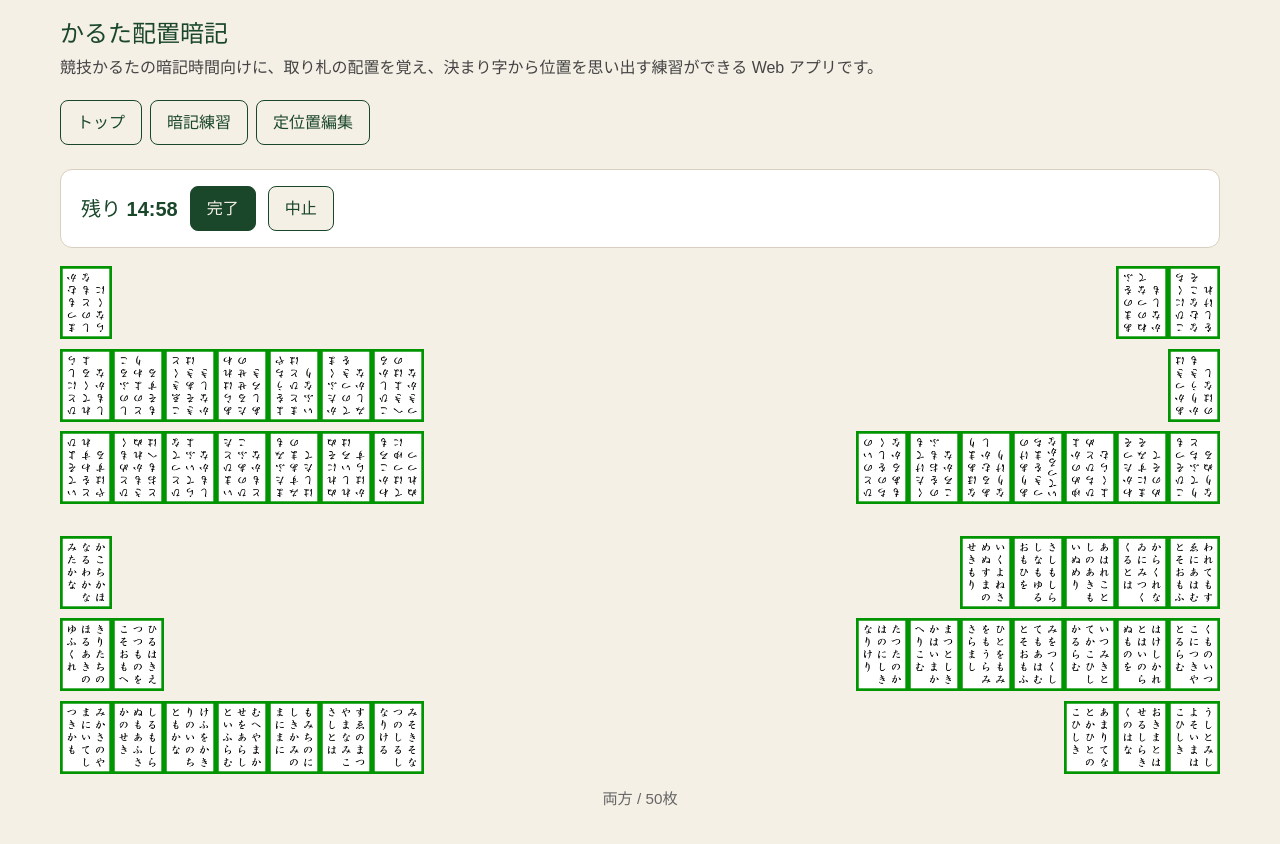
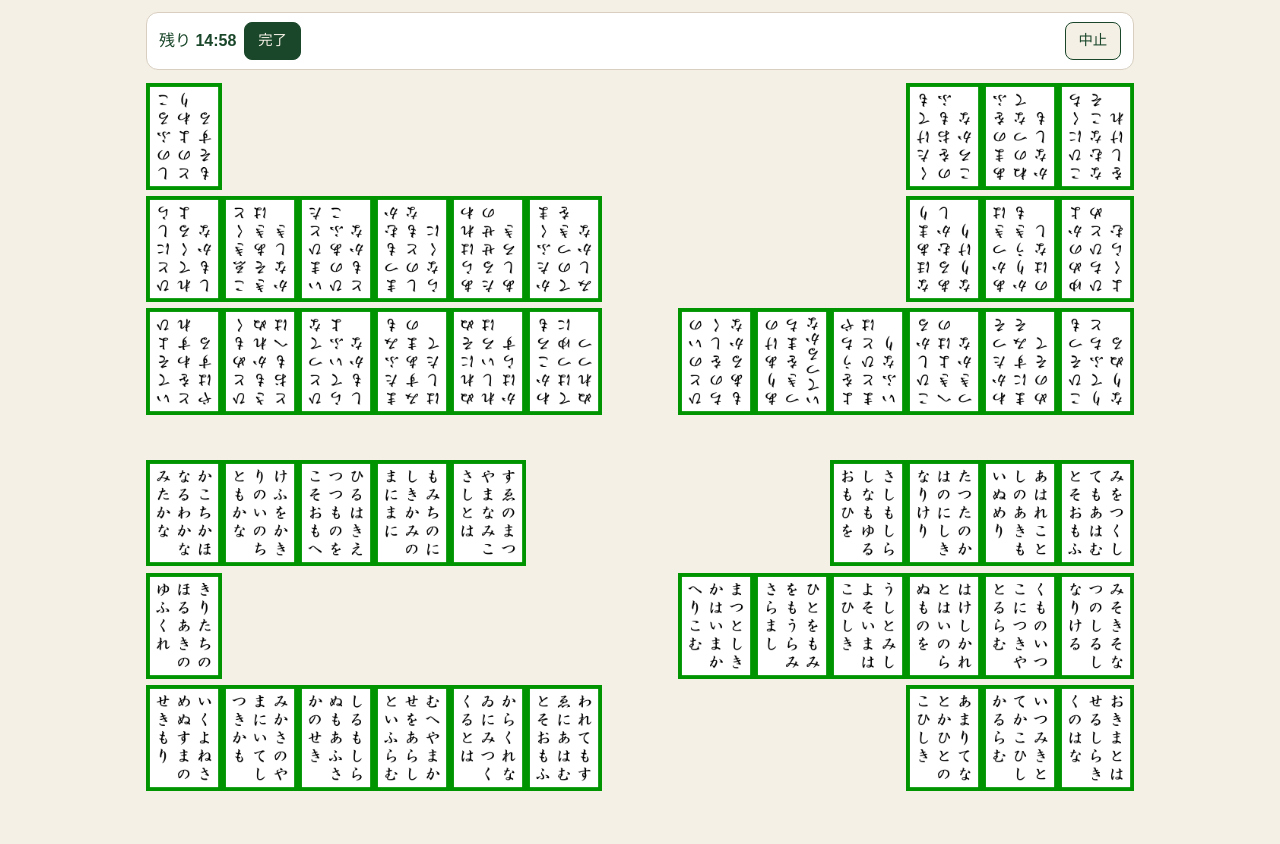
Before and after one commit to kg9n3n8y/anki_practice, a React (Vite) app: page /practice/start in a window 1280 px wide. Both pictures are taken after a click on the button "練習を開始". Shown: the top 844 px of the page. After the commit the page ends 819 px from the top, so only its background shows below. Built offline with nearby package versions, Linux system fonts and the light colour scheme.

Commit message:
暗記モードの基本機能が完成

```diff
--- a/src/components/Board.tsx
+++ b/src/components/Board.tsx
@@ -8,7 +8,6 @@ type BoardProps = {
   opponent: AreaBoard;
   self: AreaBoard;
   mode: PracticeMode;
-  fudaWidth: number;
   interactive?: boolean;
   onCardClick?: (card: BoardCard, camp: "opponent" | "self") => void;
 };
@@ -17,14 +16,12 @@ function BoardArea({
   areaId,
   areaBoard,
   camp,
-  fudaWidth,
   interactive,
   onCardClick,
 }: {
   areaId: AreaId;
   areaBoard: AreaBoard;
   camp: "opponent" | "self";
-  fudaWidth: number;
   interactive?: boolean;
   onCardClick?: (card: BoardCard, camp: "opponent" | "self") => void;
 }) {
@@ -47,7 +44,11 @@ function BoardArea({
             onClick={() => onCardClick?.(card, camp)}
             aria-label={card.faceUp ? card.poem.kimariji : "裏向きの札"}
           >
-            <FudaImage src={src} alt={card.poem.kimariji} displayWidth={fudaWidth} />
+            <FudaImage
+              src={src}
+              alt={card.poem.kimariji}
+              boardSized
+            />
           </button>
         );
       })}
@@ -65,7 +66,6 @@ export function Board({
   opponent,
   self,
   mode,
-  fudaWidth,
   interactive,
   onCardClick,
 }: BoardProps) {
@@ -82,7 +82,6 @@ export function Board({
                 areaId={row.right}
                 areaBoard={opponent}
                 camp="opponent"
-                fudaWidth={fudaWidth}
                 interactive={interactive}
                 onCardClick={onCardClick}
               />
@@ -90,7 +89,6 @@ export function Board({
                 areaId={row.left}
                 areaBoard={opponent}
                 camp="opponent"
-                fudaWidth={fudaWidth}
                 interactive={interactive}
                 onCardClick={onCardClick}
               />
@@ -109,7 +107,6 @@ export function Board({
                 areaId={row.left}
                 areaBoard={self}
                 camp="self"
-                fudaWidth={fudaWidth}
                 interactive={interactive}
                 onCardClick={onCardClick}
               />
@@ -117,7 +114,6 @@ export function Board({
                 areaId={row.right}
                 areaBoard={self}
                 camp="self"
-                fudaWidth={fudaWidth}
                 interactive={interactive}
                 onCardClick={onCardClick}
               />
--- a/src/components/FudaImage.tsx
+++ b/src/components/FudaImage.tsx
@@ -3,8 +3,10 @@ import { FUDA_INTRINSIC_HEIGHT, FUDA_INTRINSIC_WIDTH } from "../lib/fudaSize";
 type FudaImageProps = {
   src: string;
   alt: string;
-  /** 画面上の表示幅（px）。高さは 400:560 の比率で自動 */
+  /** 盤面以外での表示幅（px） */
   displayWidth?: number;
+  /** true のとき CSS 変数 --fuda-w で幅を決める（盤面用） */
+  boardSized?: boolean;
   className?: string;
 };
 
@@ -12,16 +14,25 @@ export function FudaImage({
   src,
   alt,
   displayWidth = 48,
+  boardSized = false,
   className,
 }: FudaImageProps) {
+  const classes = [
+    "fuda-img",
+    boardSized ? "fuda-img--board" : "",
+    className ?? "",
+  ]
+    .filter(Boolean)
+    .join(" ");
+
   return (
     <img
       src={src}
       alt={alt}
-      className={className ? `fuda-img ${className}` : "fuda-img"}
+      className={classes}
       width={FUDA_INTRINSIC_WIDTH}
       height={FUDA_INTRINSIC_HEIGHT}
-      style={{ width: displayWidth }}
+      style={boardSized ? undefined : { width: displayWidth }}
       decoding="async"
     />
   );
--- a/src/components/Layout.tsx
+++ b/src/components/Layout.tsx
@@ -1,26 +1,13 @@
-import { Link, Outlet } from "react-router-dom";
+import { Outlet, useLocation } from "react-router-dom";
 
 export function Layout() {
+  const { pathname } = useLocation();
+  const isPracticeMain = pathname === "/practice/main";
+
   return (
-    <div className="app-shell">
-      <header className="app-header">
-        <h1>かるた配置暗記</h1>
-        <p>
-          競技かるたの暗記時間向けに、取り札の配置を覚え、決まり字から位置を思い出す練習ができる
-          Web アプリです。
-        </p>
-      </header>
-      <nav className="app-nav" aria-label="メイン">
-        <Link to="/" className="app-button secondary">
-          トップ
-        </Link>
-        <Link to="/practice/start" className="app-button secondary">
-          暗記練習
-        </Link>
-        <Link to="/teigi" className="app-button secondary">
-          定位置編集
-        </Link>
-      </nav>
+    <div
+      className={`app-shell${isPracticeMain ? " app-shell--practice" : ""}`}
+    >
       <main>
         <Outlet />
       </main>
--- /dev/null
+++ b/src/hooks/useBoardFudaWidth.ts
@@ -0,0 +1,32 @@
+import { useLayoutEffect, useRef, useState } from "react";
+import { BOARD_ROW_UNITS } from "../lib/areas";
+
+const MIN_FUDA_WIDTH = 20;
+
+/** コンテナ幅から取り札1枚の幅を算出（13単位レイアウト） */
+export function fudaWidthFromContainer(containerWidth: number): number {
+  if (containerWidth <= 0) return MIN_FUDA_WIDTH;
+  return Math.max(MIN_FUDA_WIDTH, Math.floor(containerWidth / BOARD_ROW_UNITS));
+}
+
+/** 盤面コンテナの実幅に合わせて --fuda-w を決める */
+export function useBoardFudaWidth() {
+  const containerRef = useRef<HTMLDivElement>(null);
+  const [fudaWidth, setFudaWidth] = useState(MIN_FUDA_WIDTH);
+
+  useLayoutEffect(() => {
+    const el = containerRef.current;
+    if (!el) return;
+
+    const update = () => {
+      setFudaWidth(fudaWidthFromContainer(el.clientWidth));
+    };
+
+    update();
+    const ro = new ResizeObserver(update);
+    ro.observe(el);
+    return () => ro.disconnect();
+  }, []);
+
+  return { containerRef, fudaWidth };
+}
--- a/src/index.css
+++ b/src/index.css
@@ -48,27 +48,29 @@ button.secondary,
 }
 
 .app-shell {
-  max-width: 1200px;
+  max-width: 720px;
   margin: 0 auto;
-  padding: 1rem 1.25rem 2rem;
+  padding: 0.75rem 1rem 1.5rem;
 }
 
-.app-header h1 {
-  margin: 0 0 0.25rem;
-  font-size: 1.5rem;
-  color: #1a472a;
+/* 暗記メイン画面: PC では盤面を大きく表示 */
+.app-shell--practice {
+  max-width: 960px;
 }
 
-.app-header p {
-  margin: 0 0 1.25rem;
-  color: #444;
+@media (min-width: 1024px) {
+  .app-shell--practice {
+    max-width: 1040px;
+    padding-left: 1.25rem;
+    padding-right: 1.25rem;
+  }
 }
 
 .app-nav {
   display: flex;
   flex-wrap: wrap;
   gap: 0.5rem;
-  margin-bottom: 1.5rem;
+  margin-bottom: 1rem;
 }
 
 .app-card {
@@ -92,11 +94,15 @@ button.secondary,
 /* 取り札: 原寸 400×560 の比率を維持（高さは width に連動） */
 .fuda-img {
   height: auto;
-  max-width: 100%;
   object-fit: contain;
   aspect-ratio: 400 / 560;
   flex-shrink: 0;
   vertical-align: top;
+}
+
+.fuda-img--board {
+  width: var(--fuda-w);
+  max-width: none;
 }
 
 .fuda-img-row {
@@ -142,18 +148,53 @@ button.secondary,
 .practice-main {
   width: 100%;
   max-width: 100%;
+  display: flex;
+  flex-direction: column;
+  align-items: center;
+}
+
+.practice-board-wrap {
+  width: 100%;
+}
+
+.practice-main .practice-toolbar {
+  width: 100%;
+  max-width: calc(var(--fuda-w) * 13);
+}
+
+.practice-toolbar.app-card {
+  padding: 0.55rem 0.75rem;
+  margin-bottom: 0.6rem;
 }
 
 .practice-toolbar {
   display: flex;
+  flex-wrap: nowrap;
+  align-items: center;
+  gap: 0.5rem;
+}
+
+.practice-toolbar-main {
+  display: flex;
   flex-wrap: wrap;
   align-items: center;
-  gap: 0.75rem;
-  margin-bottom: 0.75rem;
+  gap: 0.5rem;
+  flex: 1;
+  min-width: 0;
+}
+
+.practice-toolbar-cancel {
+  margin-left: auto;
+  flex-shrink: 0;
+}
+
+.practice-toolbar .app-button {
+  padding: 0.45rem 0.8rem;
+  font-size: 0.9rem;
 }
 
 .timer {
-  font-size: 1.25rem;
+  font-size: 1rem;
   font-weight: 700;
   color: #1a472a;
 }
@@ -161,16 +202,16 @@ button.secondary,
 .confirm-prompt {
   display: flex;
   align-items: baseline;
-  gap: 0.5rem;
+  gap: 0.4rem;
 }
 
 .confirm-kimariji {
-  font-size: 1.5rem;
+  font-size: 1.25rem;
   font-family: serif;
 }
 
 .feedback {
-  font-size: 1.25rem;
+  font-size: 1.1rem;
 }
 
 .feedback--correct {
@@ -182,28 +223,29 @@ button.secondary,
 }
 
 .karuta-board {
-  width: 100%;
-  overflow-x: auto;
+  width: calc(var(--fuda-w) * 13);
+  max-width: 100%;
+  margin: 0 auto;
   padding: 0.25rem 0;
+  box-sizing: border-box;
 }
 
 .board-camp {
   display: flex;
   flex-direction: column;
-  gap: 0.35rem;
+  gap: calc(var(--fuda-w) * 0.08);
 }
 
 .board-row {
-  display: grid;
-  grid-template-columns: 1fr 1fr;
-  gap: 3vw;
-  min-height: 2.5rem;
+  display: flex;
+  flex-direction: row;
+  gap: var(--fuda-w);
+  width: 100%;
 }
 
 .board-camp-gap {
-  height: 3vw;
-  min-height: 12px;
-  max-height: 28px;
+  height: calc(var(--fuda-w) * 0.6);
+  min-height: 10px;
 }
 
 .board-area {
@@ -211,8 +253,11 @@ button.secondary,
   flex-wrap: nowrap;
   align-items: flex-end;
   gap: 0;
-  min-height: 3rem;
-  padding: 2px 0;
+  width: calc(var(--fuda-w) * 6);
+  flex-shrink: 0;
+  min-height: calc(var(--fuda-w) * 1.4);
+  padding: 0;
+  overflow: visible;
 }
 
 .board-area.pack-start {
@@ -243,11 +288,6 @@ button.secondary,
 
 .board-card-btn:disabled.is-face-up {
   cursor: default;
-}
-
-.practice-meta {
-  margin-top: 0.5rem;
-  text-align: center;
 }
 
 /* --- 定位置編集 --- */
--- a/src/lib/areas.ts
+++ b/src/lib/areas.ts
@@ -1,6 +1,9 @@
 import type { AreaId } from "../types";
 
-export const MAX_CARDS_PER_AREA = 7;
+export const MAX_CARDS_PER_AREA = 6;
+
+/** 1段の幅 = 左6枚 + 隙間1枚 + 右6枚 */
+export const BOARD_ROW_UNITS = MAX_CARDS_PER_AREA * 2 + 1;
 
 export const LEFT_AREAS: AreaId[] = [
   "leftUpper",
--- a/src/lib/fudaDisplaySize.ts
+++ b/src/lib/fudaDisplaySize.ts
@@ -1,23 +1,7 @@
-/** 盤面上の取り札表示幅（px）。viewport と枚数で調整 */
-export function fudaDisplayWidth(
-  cardCount: number,
-  viewportWidth: number,
-): number {
-  let base: number;
-  if (viewportWidth >= 1280) {
-    base = 60;
-  } else if (viewportWidth >= 960) {
-    base = 54;
-  } else if (viewportWidth >= 640) {
-    base = 46;
-  } else {
-    base = 38;
-  }
+export { fudaWidthFromContainer, useBoardFudaWidth } from "../hooks/useBoardFudaWidth";
+export { BOARD_ROW_UNITS } from "./areas";
 
-  if (cardCount > 40) base -= 8;
-  else if (cardCount > 30) base -= 6;
-  else if (cardCount > 20) base -= 4;
-  else if (cardCount > 10) base -= 2;
-
-  return Math.max(32, base);
+/** @deprecated useBoardFudaWidth を使用 */
+export function boardRowWidth(fudaWidth: number): number {
+  return fudaWidth * 13;
 }
--- a/src/pages/PracticeMainPage.tsx
+++ b/src/pages/PracticeMainPage.tsx
@@ -1,4 +1,4 @@
-import { useCallback, useEffect, useMemo, useState } from "react";
+import { useCallback, useEffect, useMemo, useState, type CSSProperties } from "react";
 import { Link, useLocation, useNavigate } from "react-router-dom";
 import { Board } from "../components/Board";
 import { fudalist } from "../data/fudalist";
@@ -12,12 +12,11 @@ import {
   setAllFaceDown,
 } from "../lib/placement";
 import { buildQuestionList } from "../lib/quiz";
-import { modeLabel } from "../lib/poemImage";
 import { loadTeigi, appendResult } from "../lib/storage";
 import type { GeneratedBoard } from "../types/board";
 import type { BoardCard } from "../types/board";
 import type { FeedbackKind, PracticePhase } from "../types/board";
-import { fudaDisplayWidth } from "../lib/fudaDisplaySize";
+import { useBoardFudaWidth } from "../hooks/useBoardFudaWidth";
 import type { Poem, PracticeSettings } from "../types";
 
 type LocationState = {
@@ -49,15 +48,8 @@ export function PracticeMainPage() {
   const [confirmStartedAt, setConfirmStartedAt] = useState<number | null>(null);
   const [confirmSeconds, setConfirmSeconds] = useState(0);
   const [answering, setAnswering] = useState(false);
-  const [viewportWidth, setViewportWidth] = useState(() =>
-    typeof window !== "undefined" ? window.innerWidth : 960,
-  );
-
-  useEffect(() => {
-    const onResize = () => setViewportWidth(window.innerWidth);
-    window.addEventListener("resize", onResize);
-    return () => window.removeEventListener("resize", onResize);
-  }, []);
+  const [cancelConfirmOpen, setCancelConfirmOpen] = useState(false);
+  const { containerRef, fudaWidth } = useBoardFudaWidth();
 
   useEffect(() => {
     if (!settings) {
@@ -173,7 +165,9 @@ export function PracticeMainPage() {
     );
   }
 
-  const fudaWidth = fudaDisplayWidth(settings.cardCount, viewportWidth);
+  const boardStyle = {
+    "--fuda-w": `${fudaWidth}px`,
+  } as CSSProperties;
   const currentQuestion = questions[questionIndex];
   const mm = Math.floor(secondsLeft / 60);
   const ss = secondsLeft % 60;
@@ -202,8 +196,9 @@ export function PracticeMainPage() {
   }
 
   return (
-    <div className="practice-main">
+    <div className="practice-main" style={boardStyle}>
       <div className="practice-toolbar app-card">
+        <div className="practice-toolbar-main">
           {phase === "memorize" && (
             <>
               <span className="timer">
@@ -222,7 +217,9 @@ export function PracticeMainPage() {
             <>
               <div className="confirm-prompt">
                 <span className="confirm-label">決まり字</span>
-              <strong className="confirm-kimariji">{currentQuestion.kimariji}</strong>
+                <strong className="confirm-kimariji">
+                  {currentQuestion.kimariji}
+                </strong>
               </div>
               <button
                 type="button"
@@ -243,25 +240,50 @@ export function PracticeMainPage() {
               )}
             </>
           )}
-        <Link to="/practice/start" className="app-button secondary">
+        </div>
+        <button
+          type="button"
+          className="app-button secondary practice-toolbar-cancel"
+          onClick={() => setCancelConfirmOpen(true)}
+        >
           中止
-        </Link>
+        </button>
       </div>
 
+      {cancelConfirmOpen && (
+        <div className="modal-backdrop" role="dialog" aria-modal="true">
+          <div className="modal app-card">
+            <h2>練習を中止しますか？</h2>
+            <p>現在の進行状況は保存されません。</p>
+            <div className="app-nav">
+              <button
+                type="button"
+                className="app-button"
+                onClick={() => navigate("/practice/start")}
+              >
+                中止する
+              </button>
+              <button
+                type="button"
+                className="secondary"
+                onClick={() => setCancelConfirmOpen(false)}
+              >
+                続ける
+              </button>
+            </div>
+          </div>
+        </div>
+      )}
+
+      <div ref={containerRef} className="practice-board-wrap">
         <Board
           opponent={board.opponent}
           self={board.self}
           mode={settings.mode}
-        fudaWidth={fudaWidth}
           interactive={phase === "confirm"}
           onCardClick={(card) => handleAnswer(card)}
         />
-
-      <p className="practice-meta app-placeholder">
-        {modeLabel(settings.mode)} / {settings.cardCount}枚
-        {phase === "confirm" &&
-          ` / 表 ${countFaceUp(board)} / ${countOnBoard(board)}`}
-      </p>
+      </div>
     </div>
   );
 }
```
Also changed, not shown: doc/1.用語説明.md (+1 -1 lines), doc/2.要件定義.md (+1 -1 lines), doc/3.画面仕様.md (+2 -1 lines), doc/4.技術・データ仕様.md (+1 -1 lines). Lines whose indentation alone changed are shown as unchanged.
